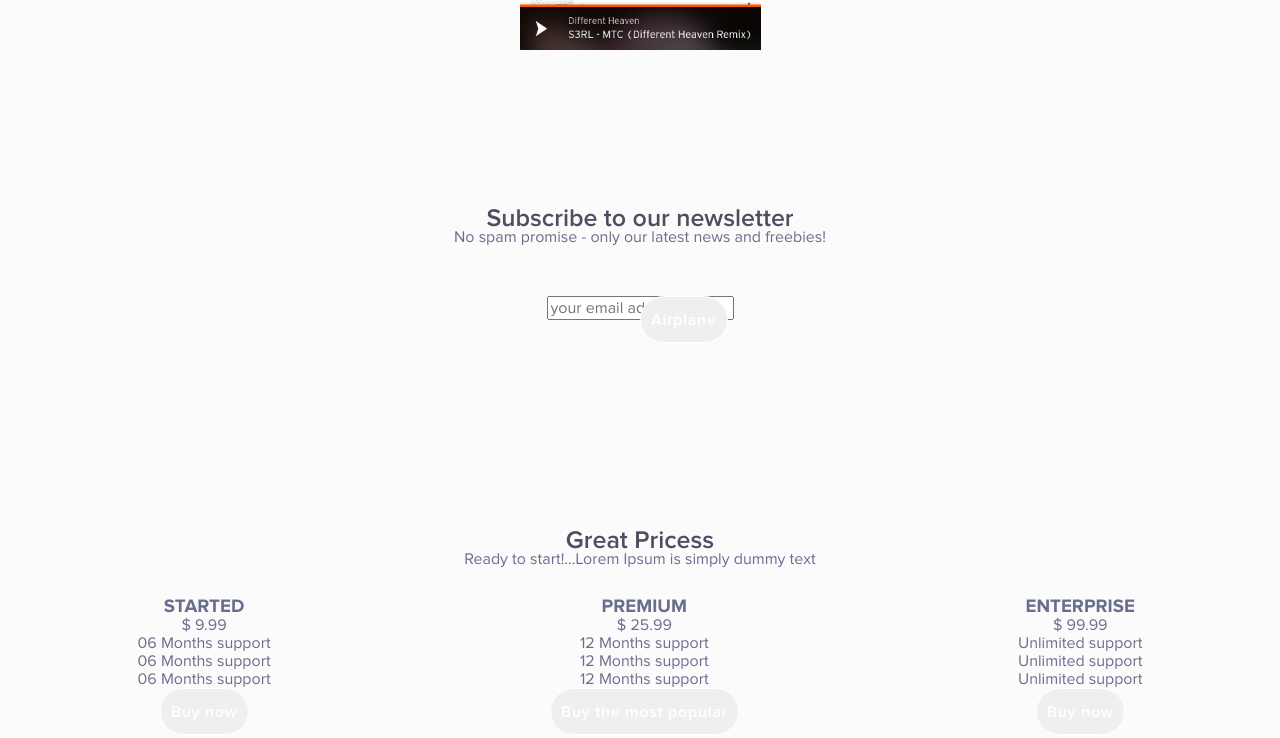
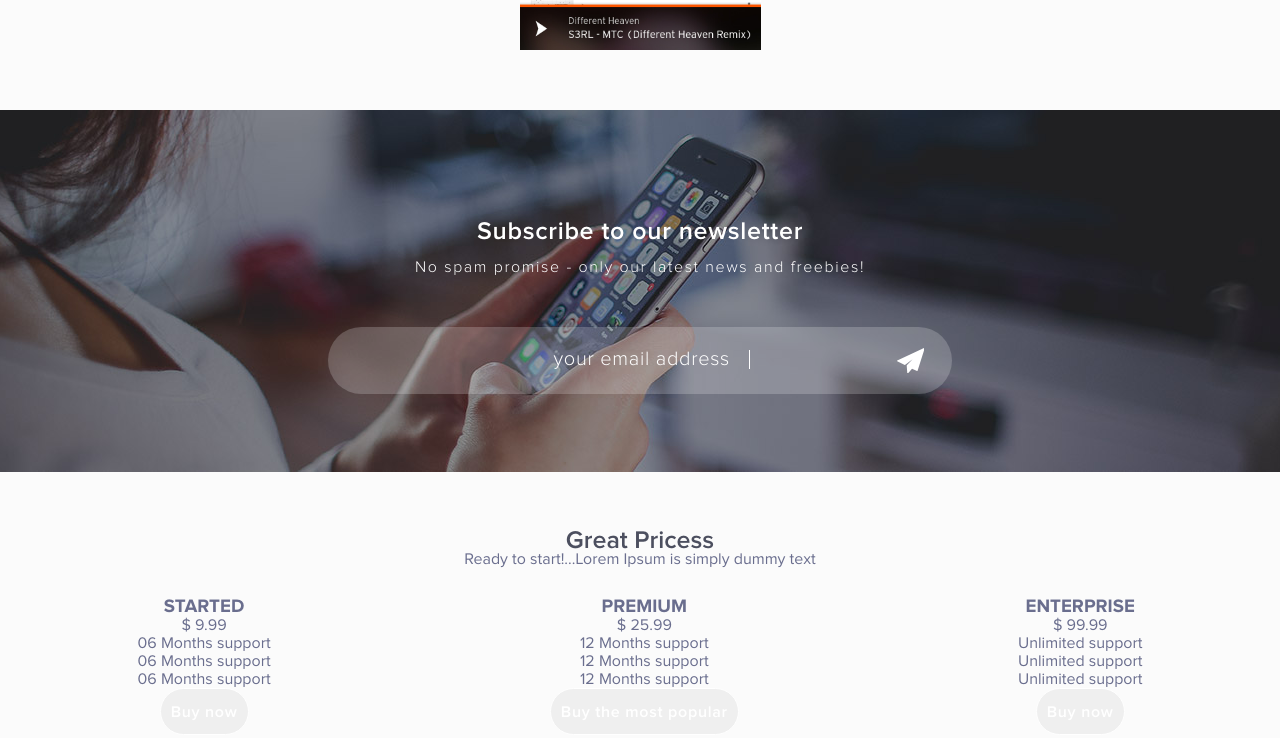
Before and after one commit to rustamyusupov/soundcloud, a website: page src/index.html in a window 1280 px wide. Shown: the part 1257-1995 px from the top of the page. Drawn offline with nearby package versions, Linux system fonts and the light colour scheme; files that its build step writes are made by us from their sources; files whose address does not match are found by name.

Commit message:
декоративное оформление подписка

```diff
--- a/src/index.html
+++ b/src/index.html
@@ -151,7 +151,11 @@
       <form class="subscribe__form" action="#" method="post">
         <input class="subscribe__email" name="email" type="text" placeholder="your email address">
 
-        <button class="btn btn--submit" type="submit">Airplane</button>
+        <button class="btn btn--submit" type="submit">Airplane
+          <svg class="subscribe__icon" width="27" height="25">
+            <use xlink:href="#airplane"></use>
+          </svg>
+        </button>
       </form>
     </div>
   </section>
--- a/src/sass/blocks/subscribe.scss
+++ b/src/sass/blocks/subscribe.scss
@@ -1,23 +1,74 @@
 .subscribe {
+  background-color: $mostly-black;
+  background-image: url("../img/bg-subscribe.jpg");
+  background-position: center;
+  background-repeat: no-repeat;
+  background-size: cover;
   min-height: 362px;
 
   &__wrapper {
     @include container;
 
-    padding-top: 100px;
+    padding-top: 113px;
   }
 
   &__title {
     @include title;
+
+    color: $white;
+    letter-spacing: 0.7px;
+    margin-bottom: 17px;
   }
 
   &__subtitle {
-    margin-bottom: 50px;
+    color: $white;
+    font-weight: 300;
+    letter-spacing: 1.6px;
+    margin-bottom: 51px;
     text-align: center;
   }
 
   &__form {
     position: relative;
     text-align: center;
+
+    &::after {
+      border-left: 1px solid $white;
+      content: "";
+      color: $white;
+      height: 19px;
+      left: 611px;
+      position: absolute;
+      top: 23px;
+      width: 1px;
+    }
+  }
+
+  &__email {
+    @include font($proxima, 20px, 300);
+
+    background-color: rgba($white, 0.2);
+    border: none;
+    border-radius: 35px;
+    color: $white;
+    letter-spacing: 0.7px;
+    line-height: 18px;
+    padding-bottom: 25px;
+    padding-left: 30px;
+    padding-right: 222px;
+    padding-top: 22px;
+    text-align: right;
+    width: 624px;
+
+    &::placeholder {
+      color: $white;
+    }
+  }
+
+  &__icon {
+    fill: $white;
+    left: 0;
+    position: absolute;
+    top: 0;
   }
 }
--- a/src/sass/blocks/welcome.scss
+++ b/src/sass/blocks/welcome.scss
@@ -3,6 +3,7 @@
   background-image: url("../img/bg-welcome.jpg");
   background-position: center;
   background-repeat: no-repeat;
+  background-size: cover;
   color: $white;
   min-height: 721px;
 
--- a/src/sass/global/buttons.scss
+++ b/src/sass/global/buttons.scss
@@ -37,7 +37,14 @@
   }
 
   &--submit {
+    background: transparent;
+    border: none;
+    font-size: 0;
+    height: 25px;
+    left: 759px;
+    padding: 0;
     position: absolute;
-    left: 50%;
+    top: 21px;
+    width: 27px;
   }
 }
```
